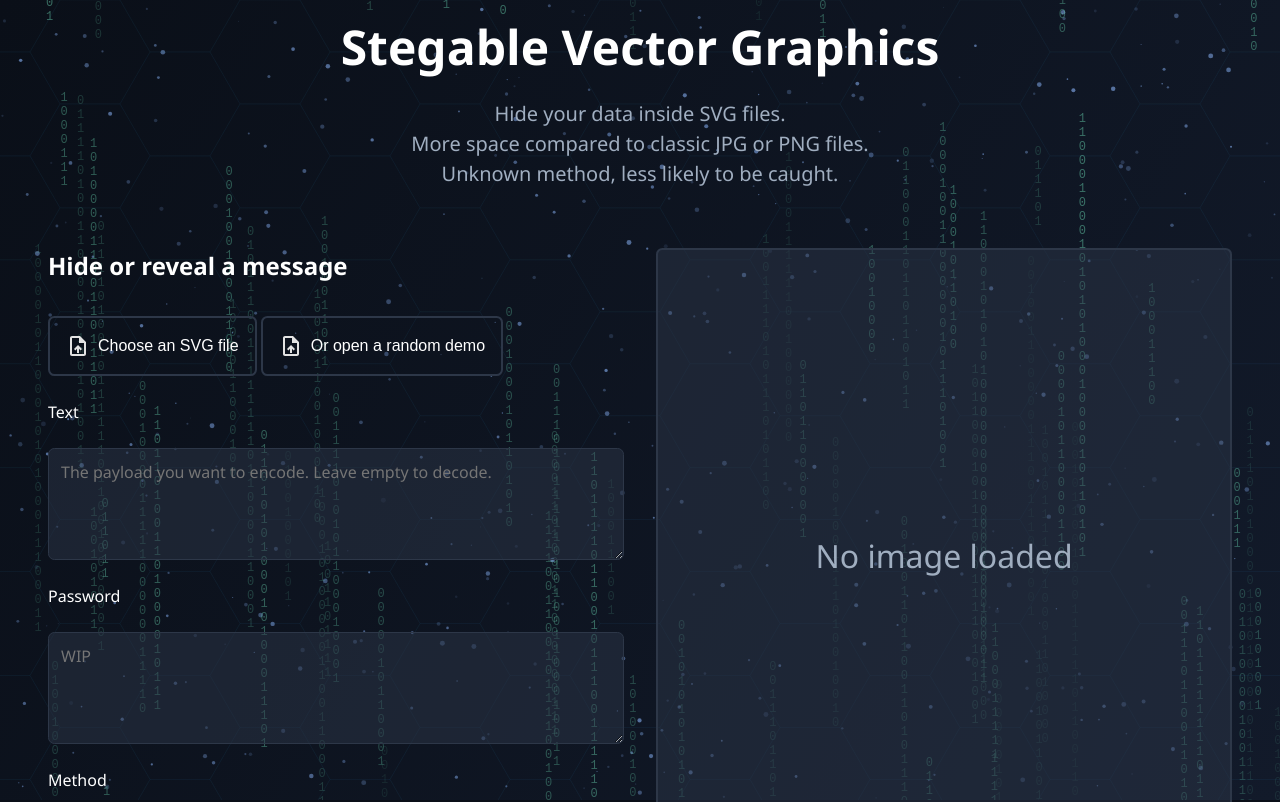
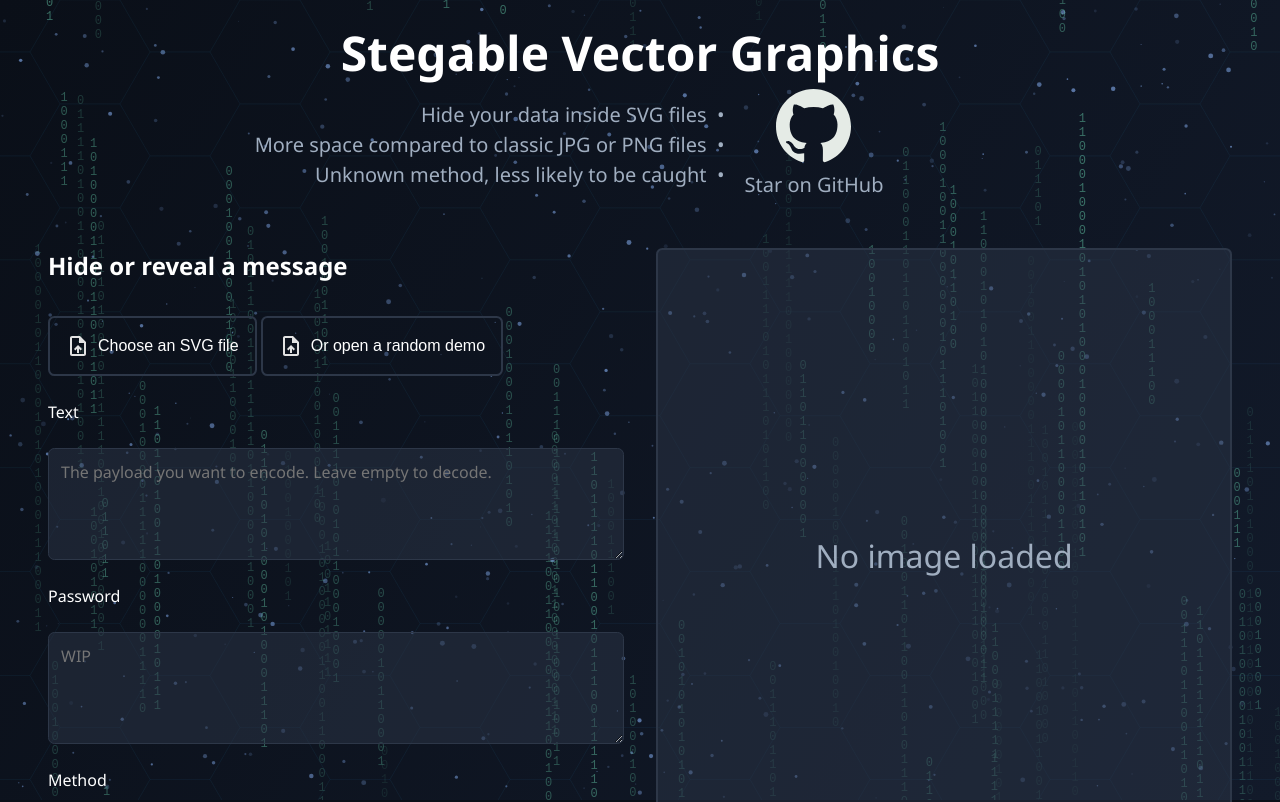
Before and after one commit to DavidArsene/StegVG, a plain HTML site: page index.html in a window 1280 px wide. Shown: the top 802 px of the page. Drawn offline with Linux system fonts and the light colour scheme; animation ran at ten frames a second; a small style sheet from the web is missing.

Commit message:
a bit of branding

```diff
--- a/app/main.js
+++ b/app/main.js
@@ -19,6 +19,7 @@ choose.addEventListener('click', _ => {
 const demos = [
 	'dog',
 	'Heckert_GNU',
+	'Invertocat',
 	'Survivorship-bias',
 ]
 
--- a/index.html
+++ b/index.html
@@ -11,16 +11,23 @@
 
 <canvas id="matrix"></canvas>
 <div id="hero">
-	<h1>Stegable Vector Graphics</h1>
-	<p>Hide your data inside SVG files. <br>
-		More space compared to classic JPG or PNG files. <br>
-		Unknown method, less likely to be caught.</p>
+	<h1 style="grid-area: hero;">Stegable Vector Graphics</h1>
+
+	<p style="grid-area: desc;">Hide your data inside SVG files &nbsp;•<br>
+		More space compared to classic JPG or PNG files &nbsp;•<br>
+		Unknown method, less likely to be caught &nbsp;•</p>
+
+	<a href="https://github.com/DavidArsene/StegVG"
+	   style="grid-area: logo;">
+
+		<img alt="GitHub" height="75" src="preload/Invertocat.svg" width="75">
+		<p>Star on GitHub</p>
+	</a>
 </div>
 
 <div id="app">
 	<div class="inputs">
 		<h2>Hide or reveal a message</h2>
-
 		<div>
 			<button class="btn btn-outline" id="choose">
 				<input accept="image/svg+xml" id="file-input" type="file">
@@ -73,7 +80,6 @@
 		alert(`${ msg }\n\nSource: ${ url } : ${ line }`)
 		return true
 	}
-
 </script>
 <script defer src="app/main.js" type="module"></script>
 <script defer src="app/matrix.js"></script>
--- a/style.css
+++ b/style.css
@@ -40,13 +40,17 @@ body {
 }
 
 #hero {
-	position:        relative;
-	display:         flex;
-	align-items:     center;
-	flex-direction:  column;
-	justify-content: center;
-	height:          25vh;
-	text-align:      center;
+	position:              relative;
+	display:               grid;
+	align-items:           center;
+	height:                25vh;
+	text-align:            center;
+	gap:                   0 2.5vh;
+	grid-template-columns: 1.15fr 0.85fr;
+	grid-template-rows: 1fr 1fr;
+	grid-template-areas:
+    "hero hero"
+    "desc logo";
 }
 
 canvas {
@@ -59,15 +63,21 @@ canvas {
 }
 
 #hero h1 {
-	font-size:     3rem;
-	font-weight:   bold;
-	margin-bottom: 1rem;
+	font-size:   3rem;
+	font-weight: bold;
+	margin-top:  2vh;
 }
 
 #hero p {
-	font-size: 1.25rem;
-	margin:    0 auto;
-	color:     var(--color-text-muted);
+	font-size:  1.25rem;
+	text-align: right;
+	color:      var(--color-text-muted);
+}
+
+#hero a {
+	cursor:          pointer;
+	text-decoration: none;
+	justify-self:    left;
 }
 
 .inputs {
```
Also changed, not shown: preload/Invertocat.svg (added).
